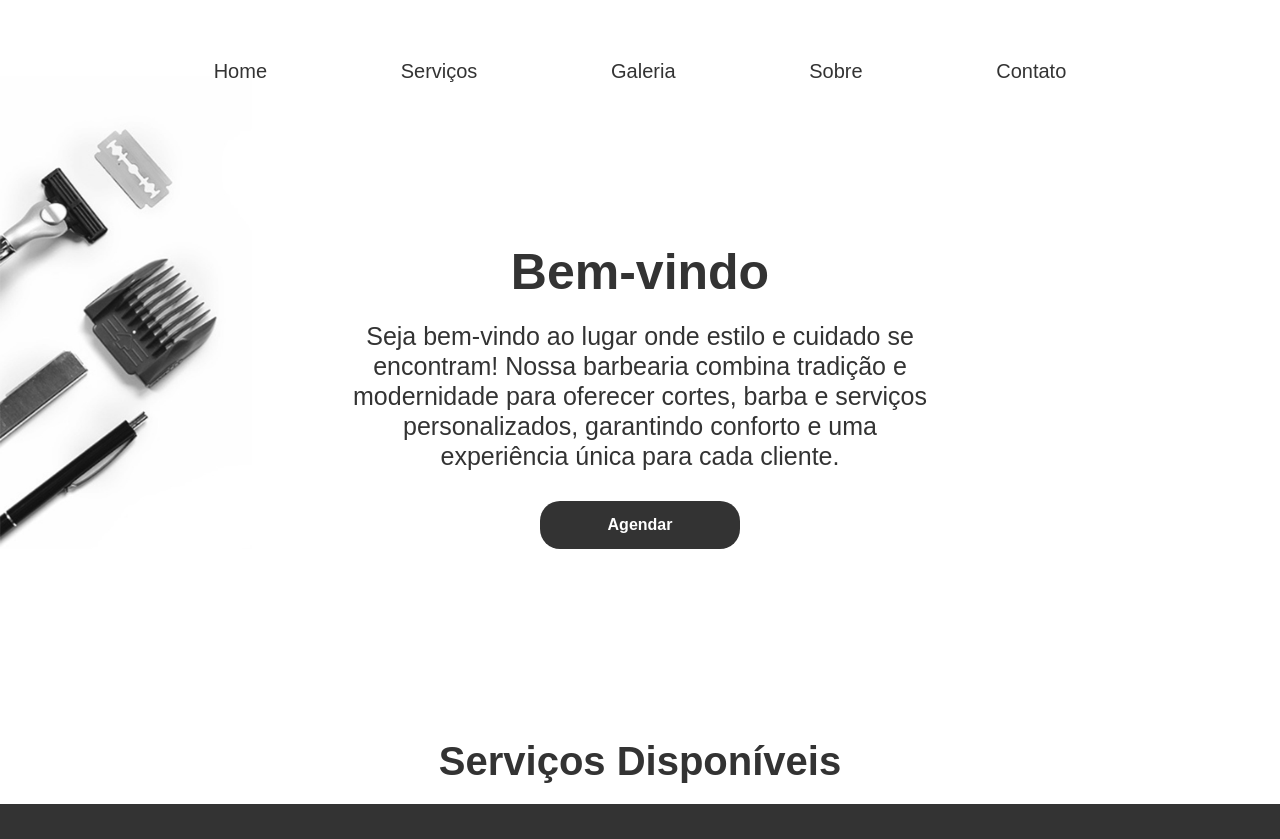
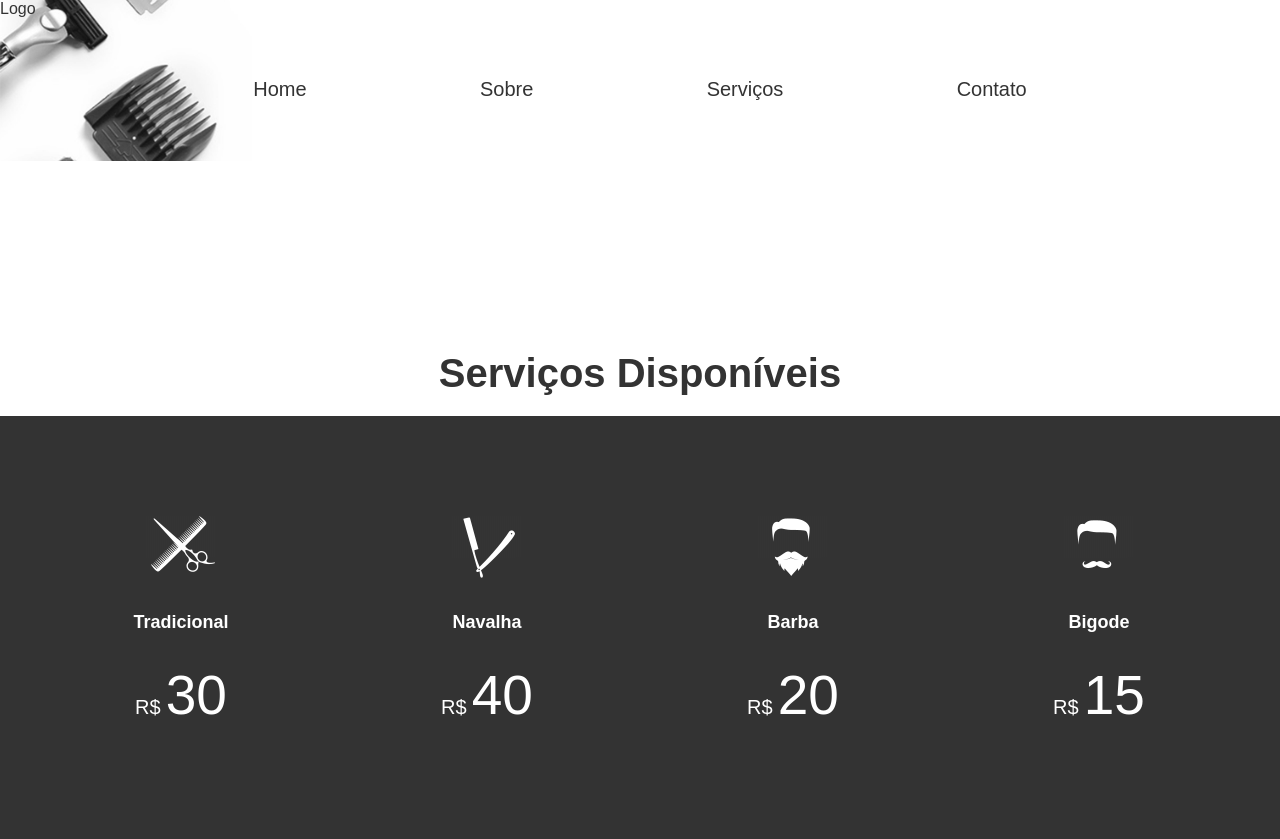
Before and after one commit to carlosbritotrajano/alemao-do-corte, a plain HTML site: page index.html in a window 1280 px wide. Shown: the top 839 px of the page. Drawn offline with Linux system fonts and the light colour scheme.

Commit message:
index.html
atualizações na index

```diff
--- a/index.html
+++ b/index.html
@@ -9,25 +9,21 @@
 </head>
 <body>
 
-    <!-- Cabeçalho -->
-
     <header>
         <nav>
-            <ul id="menu">
-                <li><a href="#">Home</a></li>
-                <li><a href="#">Serviços</a></li>
-                <li><a href="#">Galeria</a></li>
-                <li><a href="#">Sobre</a></li>
-                <li><a href="#">Contato</a></li>
+            <a class="logo" href="index.html">Logo</a>
+            <div class="mobile-menu" onclick="toggleMenu()">
+                <div class="line1"></div>
+                <div class="line2"></div>
+                <div class="line3"></div>
+            </div>
+            <ul class="nav-list">
+                <li><a href="index.html">Home</a></li>
+                <li><a href="">Sobre</a></li>
+                <li><a href="">Serviços</a></li>
+                <li><a href="contato.html">Contato</a></li>
             </ul>
         </nav>
-
-        <div class="header_descricao">
-            <h1>Bem-vindo</h1>
-            <p>Seja bem-vindo ao lugar onde estilo e cuidado se encontram! Nossa barbearia combina tradição e modernidade para oferecer cortes, barba e serviços personalizados, garantindo conforto e uma experiência única para cada cliente.</p>
-
-            <button>Agendar</button>
-        </div>
     </header>
 
 
@@ -128,16 +124,6 @@
     <script src="js/trocarimagem.js"></script>
     <script src="js/beleza_sem_limites.js"></script>
     <script src="js/experiencia_exclusica.js"></script>
-    <script>
-        // Captura o ícone e o menu
-const hamburgerIcon = document.getElementById('hamburger-icon');
-const menu = document.getElementById('menu');
 
-// Adiciona um evento de clique no ícone de hambúrguer
-hamburgerIcon.addEventListener('click', () => {
-    menu.classList.toggle('menu-active');
-});
-
-    </script>
 </body>
 </html>
```
